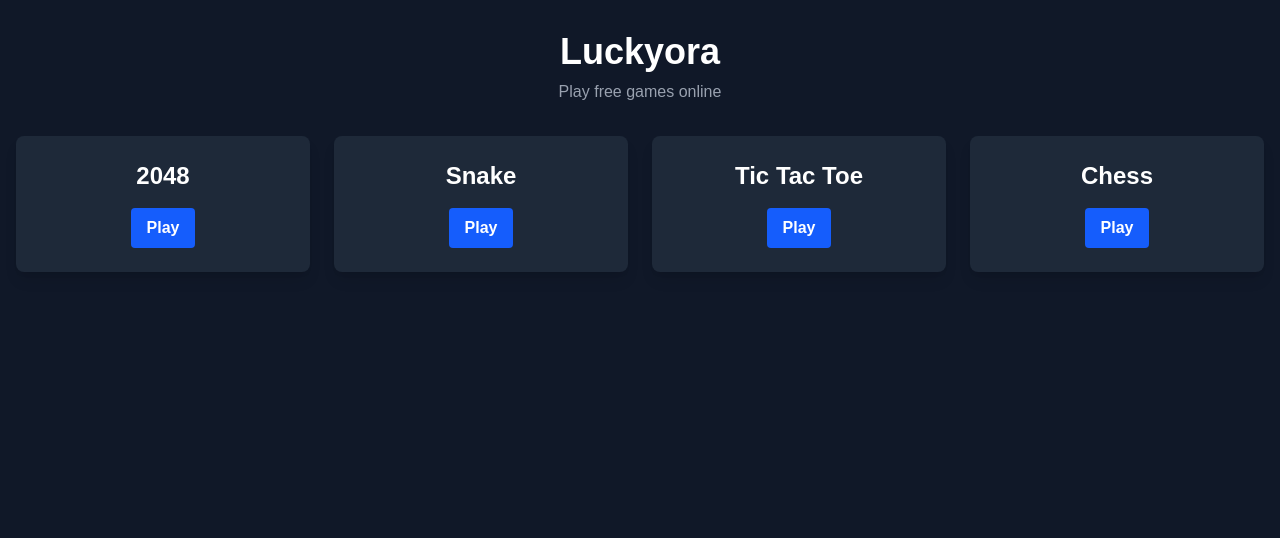
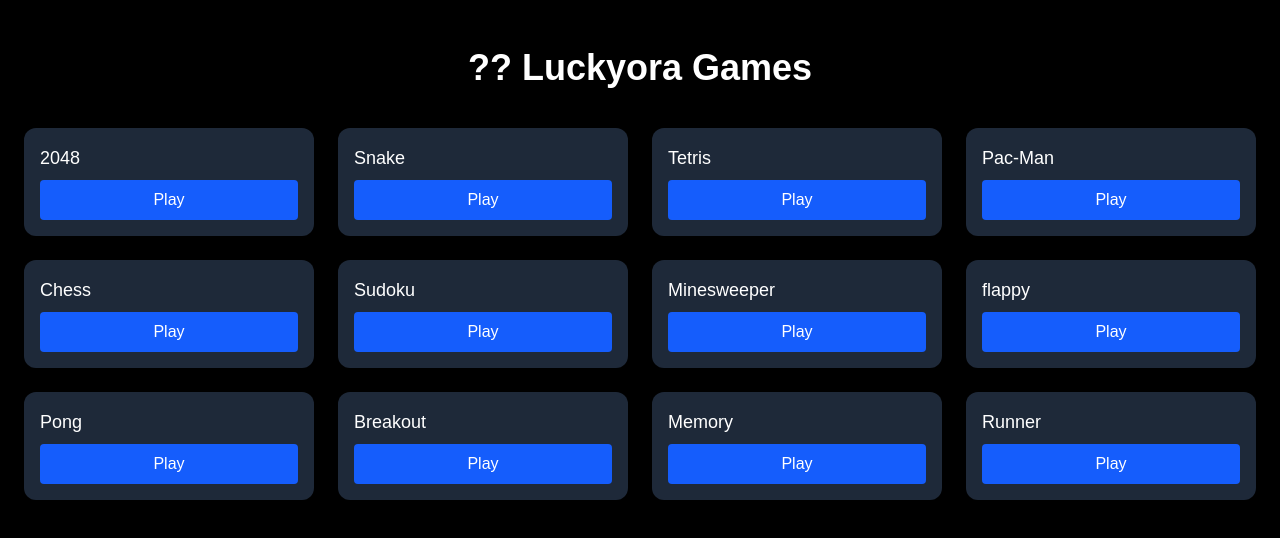
Before and after one commit to dasdomin103-design/luckyora, a Next.js app: page / in a window 1280 px wide. Shown: the top 538 px of the page. Built offline with nearby package versions, Linux system fonts and the light colour scheme.

Commit message:
Luckyora ready for deployment

```diff
--- /dev/null
+++ b/app/data/games.ts
@@ -0,0 +1,14 @@
+export const games = [
+  { slug: "2048", title: "2048", category: "Puzzle" },
+  { slug: "snake", title: "Snake", category: "Arcade" },
+  { slug: "tetris", title: "Tetris", category: "Puzzle" },
+  { slug: "pacman", title: "Pac-Man", category: "Arcade" },
+  { slug: "chess", title: "Chess", category: "Strategy" },
+  { slug: "sudoku", title: "Sudoku", category: "Puzzle" },
+  { slug: "minesweeper", title: "Minesweeper", category: "Puzzle" },
+  { slug: "flappy", title: "flappy", category: "Arcade" },
+  { slug: "pong", title: "Pong", category: "Arcade" },
+  { slug: "breakout", title: "Breakout", category: "Arcade" },
+  { slug: "memory", title: "Memory", category: "Puzzle" },
+  { slug: "runner", title: "Runner", category: "Arcade" }
+]
--- /dev/null
+++ b/app/game/[slug]/page.tsx
@@ -0,0 +1,90 @@
+'use client'
+
+import { useParams } from 'next/navigation'
+import Link from 'next/link'
+
+const gameUrls: Record<string, { url: string; title: string }> = {
+  "2048": {
+    title: "2048",
+    url: "https://play2048.co/"
+  },
+  "snake": {
+    title: "Snake",
+    url: "https://www.google.com/fbx?fbx=snake_arcade"
+  },
+  "tetris": {
+    title: "Tetris",
+    url: "https://tetris.com/play-tetris"
+  },
+  "pacman": {
+    title: "Pac-Man",
+    url: "https://freepacman.org/"
+  },
+  "chess": {
+    title: "Chess",
+    url: "https://www.chess.com/play/computer"
+  },
+}
+
+export default function GamePage() {
+  const params = useParams()
+  const slug = params.slug as string
+  const game = gameUrls[slug?.toLowerCase()]
+
+  if (!game) {
+    return (
+      <div className="flex flex-col items-center justify-center h-screen bg-black text-white gap-4">
+        <p className="text-2xl font-bold">Game not found</p>
+        <p className="text-gray-400">
+          No game exists for: <span className="text-yellow-400">{slug}</span>
+        </p>
+        <Link
+          href="/"
+          className="mt-4 px-6 py-2 bg-purple-600 rounded-lg hover:bg-purple-700 transition"
+        >
+          Back to Home
+        </Link>
+      </div>
+    )
+  }
+
+  return (
+    <div className="flex flex-col items-center justify-center h-screen bg-gradient-to-br from-black via-gray-900 to-black text-white px-4">
+
+      {/* Back Button */}
+      <div className="absolute top-4 left-4">
+        <Link href="/" className="text-gray-400 hover:text-white transition">
+          ← Back
+        </Link>
+      </div>
+
+      {/* Game Title */}
+      <h1 className="text-3xl md:text-5xl font-bold mb-6 text-center">
+        {game.title}
+      </h1>
+
+      {/* Game Card */}
+      <div className="bg-white/5 backdrop-blur-lg border border-white/10 rounded-2xl p-8 shadow-2xl text-center max-w-md w-full">
+
+        <p className="text-gray-300 mb-6">
+          Click below to start playing instantly.
+        </p>
+
+        {/* Play Button */}
+        <a
+          href={game.url}
+          target="_blank"
+          rel="noopener noreferrer"
+          className="block w-full py-3 bg-gradient-to-r from-blue-500 to-purple-600 rounded-xl font-semibold hover:scale-105 transition transform"
+        >
+          ▶ Play Now
+        </a>
+
+        {/* Note */}
+        <p className="text-xs text-gray-500 mt-4">
+          Opens in a new tab for best performance
+        </p>
+      </div>
+    </div>
+  )
+}
--- a/app/layout.tsx
+++ b/app/layout.tsx
@@ -1,33 +1,19 @@
-import type { Metadata } from "next";
-import { Geist, Geist_Mono } from "next/font/google";
-import "./globals.css";
-
-const geistSans = Geist({
-  variable: "--font-geist-sans",
-  subsets: ["latin"],
-});
-
-const geistMono = Geist_Mono({
-  variable: "--font-geist-mono",
-  subsets: ["latin"],
-});
+import './globals.css'
+import type { Metadata } from 'next'
 
 export const metadata: Metadata = {
-  title: "Luckyora",
-  description: "Play free games online",
-};
+  title: 'Luckyora - Play Free Games',
+  description: 'Play 100+ free games instantly. No download, no signup.',
+}
 
 export default function RootLayout({
   children,
-}: Readonly<{
-  children: React.ReactNode;
-}>) {
+}: {
+  children: React.ReactNode
+}) {
   return (
-    <html
-      lang="en"
-      className={`${geistSans.variable} ${geistMono.variable} h-full antialiased`}
-    >
-      <body className="min-h-full flex flex-col">{children}</body>
+    <html lang="en">
+      <body>{children}</body>
     </html>
-  );
+  )
 }
--- a/app/page.tsx
+++ b/app/page.tsx
@@ -1,34 +1,34 @@
+import Link from 'next/link'
+import { games } from './data/games'
+
 export default function Home() {
-  const games = [
-    { name: '2048', url: 'https://play2048.co/' },
-    { name: 'Snake', url: 'https://snake-game.js.org/' },
-    { name: 'Tic Tac Toe', url: 'https://playtictactoe.org/' },
-    { name: 'Chess', url: 'https://lichess.org/' },
-  ];
+  return (
+    <main className="min-h-screen bg-black text-white px-6 py-12">
 
-  return (
-    <div className="min-h-screen bg-gray-900 text-white">
-      <header className="py-8 text-center">
-        <h1 className="text-4xl font-bold">Luckyora</h1>
-        <p className="text-gray-400 mt-2">Play free games online</p>
-      </header>
-      <main className="container mx-auto px-4">
-        <div className="grid grid-cols-1 md:grid-cols-2 lg:grid-cols-4 gap-6">
-          {games.map((game, index) => (
-            <div key={index} className="bg-gray-800 rounded-lg p-6 text-center shadow-lg">
-              <h2 className="text-2xl font-semibold mb-4">{game.name}</h2>
-              <a
-                href={game.url}
-                target="_blank"
-                rel="noopener noreferrer"
-                className="inline-block bg-blue-600 hover:bg-blue-700 text-white font-bold py-2 px-4 rounded transition duration-300"
-              >
-                Play
-              </a>
+      <h1 className="text-4xl font-bold text-center mb-10">
+        ?? Luckyora Games
+      </h1>
+
+      <div className="grid grid-cols-2 md:grid-cols-3 lg:grid-cols-4 gap-6">
+
+        {games.map((game) => {
+          const slug = String(game.slug)
+
+          return (
+            <div key={slug} className="bg-gray-800 p-4 rounded-xl">
+              <h2 className="text-lg mb-2">{game.title}</h2>
+
+              <Link href={"/game/" + slug}>
+                <button className="w-full bg-blue-600 py-2 rounded">
+                  Play
+                </button>
+              </Link>
             </div>
-          ))}
-        </div>
-      </main>
-    </div>
-  );
+          )
+        })}
+
+      </div>
+
+    </main>
+  )
 }
--- /dev/null
+++ b/next.config.ts
@@ -0,0 +1,20 @@
+import type { NextConfig } from "next";
+
+const nextConfig: NextConfig = {
+<<<<<<< HEAD
+  /* config options here */
+};
+
+export default nextConfig;
+=======
+  typescript: {
+    ignoreBuildErrors: true,
+  },
+  // Remove this line ❌
+  // eslint: {
+  //   ignoreDuringBuilds: true,
+  // },
+};
+
+export default nextConfig;
+>>>>>>> 994c0215f16eb5acfa3b2a8261dfa6df199416e7
--- a/package.json
+++ b/package.json
@@ -9,6 +9,7 @@
     "lint": "eslint"
   },
   "dependencies": {
+    "framer-motion": "^12.38.0",
     "next": "16.2.4",
     "react": "^19.0.0-rc.0",
     "react-dom": "^19.0.0-rc.0"
```
Also changed, not shown: 1 other file (tests, documents, lock files or other folders).
